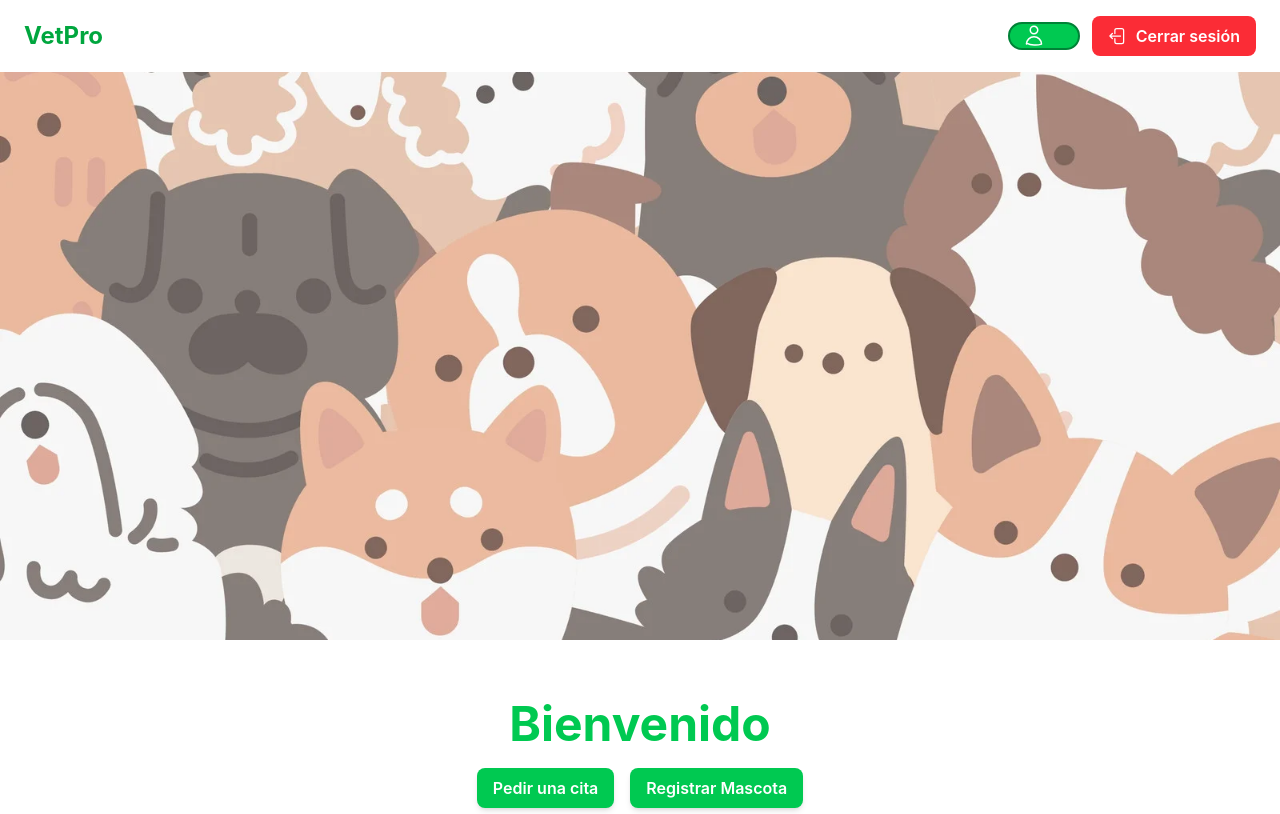
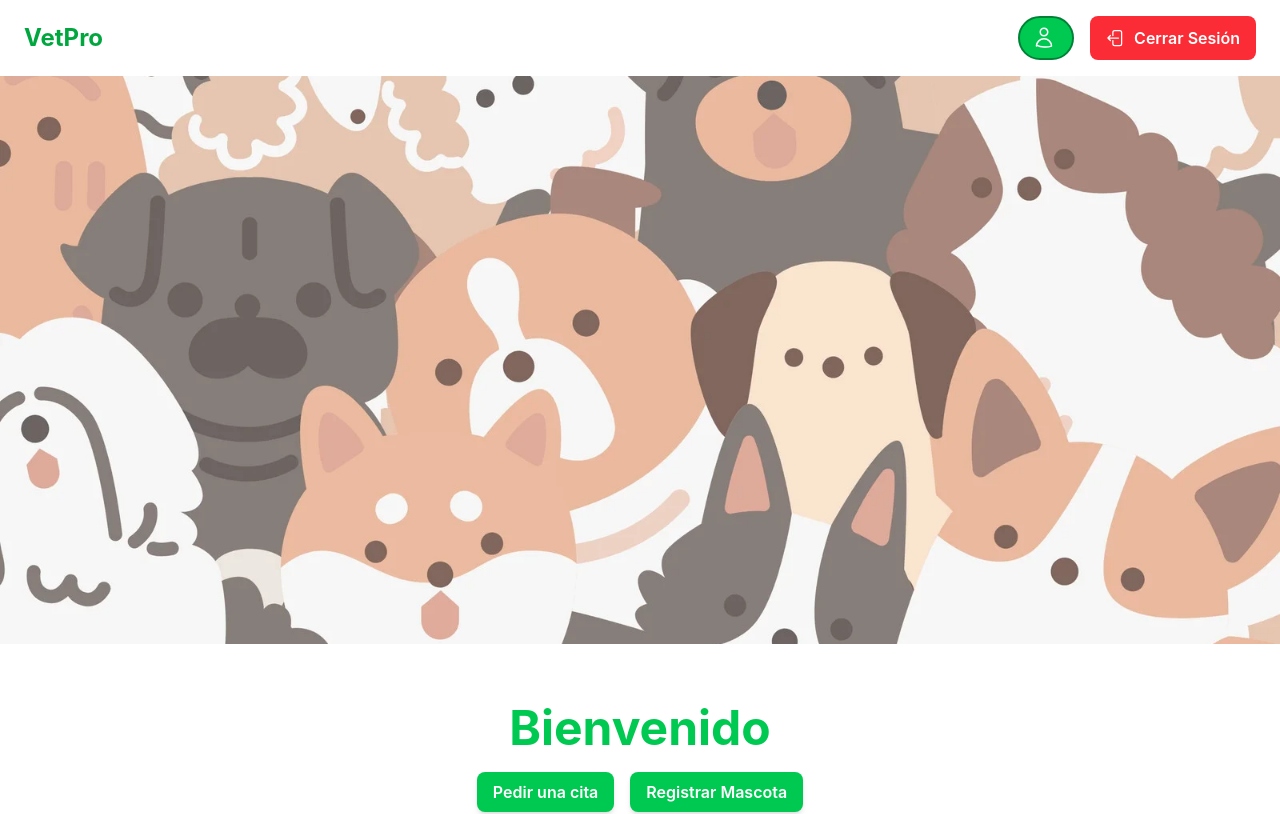
Before and after one commit to pammdada/desarrolloWeb, an Angular app in the folder front/: page /cliente in a window 1280 px wide. Shown: the top 814 px of the page. Built offline with nearby package versions, Linux system fonts and the light colour scheme.

Commit message:
cerrar sesion

```diff
--- a/front/src/app/components/cliente/cliente.html
+++ b/front/src/app/components/cliente/cliente.html
@@ -4,22 +4,21 @@
         <div class="text-2xl font-bold text-green-600">
             VetPro
         </div>
-        <div class="flex items-center gap-3">
-            <div class="flex items-center gap-1 bg-green-500 border-2 border-green-700 rounded-full px-3">
+        <div class="flex gap-4">
+            <button class="flex items-center gap-1 bg-green-500 border-2 border-green-700 rounded-full px-3 py-2 hover:bg-green-600 transition cursor-pointer">
                 <svg xmlns="http://www.w3.org/2000/svg" fill="none" viewBox="0 0 24 24" stroke-width="1.5" stroke="currentColor" class="size-6 text-white">
                     <path stroke-linecap="round" stroke-linejoin="round" d="M15.75 6a3.75 3.75 0 11-7.5 0 3.75 3.75 0 017.5 0zM4.501 20.118a7.5 7.5 0 0114.998 0A17.933 17.933 0 0112 21c-2.676 0-5.216-.584-7.499-1.882z" />
                 </svg>
-                <div class="text-white font-bold p-2">
+                <div class="text-white font-bold">
                     {{ nombreUsuario }}
                 </div>
-            </div>
-            <!--Botón para cerrar sesión.-->
-            <button (click)="cerrarSesionCliente()"
+            </button>
+            <button (click)="cerrarSesionUsuario()"
                 class="bg-red-500 hover:bg-red-600 text-white font-semibold py-2 px-4 rounded-lg transition duration-300 flex items-center gap-2">
                 <svg xmlns="http://www.w3.org/2000/svg" fill="none" viewBox="0 0 24 24" stroke-width="1.5" stroke="currentColor" class="size-5">
                     <path stroke-linecap="round" stroke-linejoin="round" d="M8.25 9V5.25A2.25 2.25 0 0 1 10.5 3h6a2.25 2.25 0 0 1 2.25 2.25v13.5A2.25 2.25 0 0 1 16.5 21h-6a2.25 2.25 0 0 1-2.25-2.25V15m-3 0-3-3m0 0 3-3m-3 3h12.75" />
                 </svg>
-                Cerrar sesión
+                Cerrar Sesión
             </button>
         </div>
     </div>
--- a/front/src/app/components/cliente/cliente.ts
+++ b/front/src/app/components/cliente/cliente.ts
@@ -23,7 +23,7 @@ export class Cliente implements OnInit {
   }
 
   //Para cerrar sesión, limpia el LocalStorage y redirige a la pantalla principal.
-  cerrarSesionCliente() {
+  cerrarSesionUsuario() {
     localStorage.clear();
     this.router.navigate(['/home']);
   }
```
